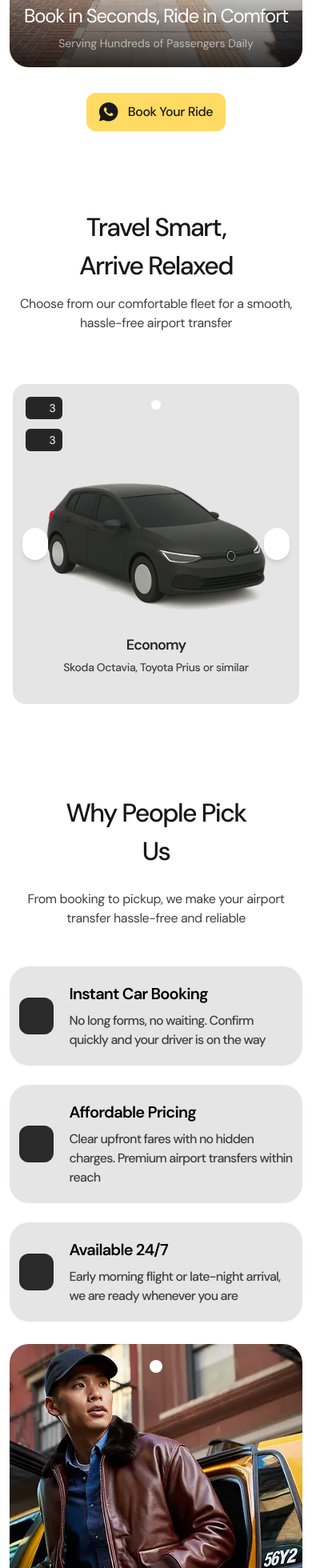
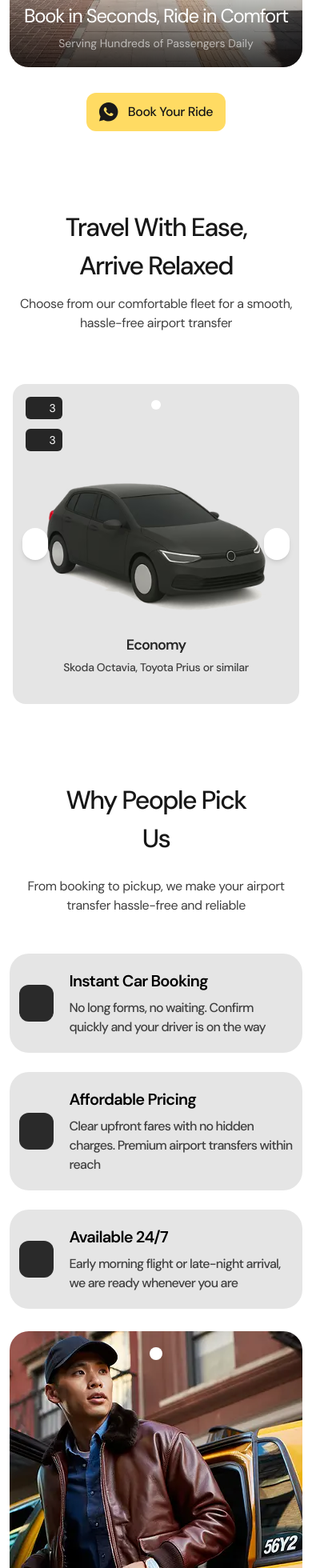
Before and after one commit to Wahab-dev09/btstaxi, a Next.js app: page / in a window 390 px wide. Shown: the part 2290-4250 px from the top of the page at 80% size. Built offline with nearby package versions, Linux system fonts and the light colour scheme; no server answers; some icons are missing.

Commit message:
Spacing Improved

```diff
--- a/app/Components/Benefits.tsx
+++ b/app/Components/Benefits.tsx
@@ -17,7 +17,7 @@ const Benefits = () => {
         { id: 3, image: person3 },
     ];
     return (
-        <section className="w-full bg-white overflow-clip py-12 lg:py-15 font-dm-sans relative">
+        <section className="w-full bg-white overflow-clip py-8 lg:py-15 font-dm-sans relative">
             <div className="max-w-360 mx-auto px-3 relative">
                 <div className="w-full flex flex-col justify-center items-center gap-6 2xl:gap-9 mb-12">
                     <h2 className="text-[32px] sm:text-[39px] 2xl:text-5xl font-medium max-w-60 sm:max-w-none tracking-tighter text-center text-neutral-900">Why People Pick Us</h2>
--- a/app/Components/Cars.tsx
+++ b/app/Components/Cars.tsx
@@ -7,7 +7,7 @@ const Cars = () => {
             <div className="max-w-360 mx-auto px-3 relative">
                 <div className="w-full flex flex-col justify-center items-center gap-3 mb-12">
                 <h2 className="text-[32px] sm:text-[39px] 2xl:text-5xl font-medium max-w-65 sm:max-w-none tracking-tighter text-center text-neutral-900">
-                    Travel Smart, Arrive Relaxed
+                    Travel With Ease, Arrive Relaxed
                 </h2>
                 <p className="text-base 2xl:text-lg text-center text-neutral-700 font-normal tracking-tight">Choose from our comfortable fleet for a smooth, hassle-free airport transfer</p>
                 </div>
--- a/app/Components/FAQ.tsx
+++ b/app/Components/FAQ.tsx
@@ -57,7 +57,7 @@ const FAQ = () => {
     }, [faqclicked]);
 
     return (
-        <section className="w-full bg-white py-16 font-dm-sans">
+        <section className="w-full bg-white py-16 md:py-19 font-dm-sans">
             <div className="max-w-360 mx-auto px-3">
                 {/* Header */}
                 <div className="w-full flex flex-col justify-center items-center gap-6 2xl:gap-9 mb-12">
--- a/app/Components/Locations.tsx
+++ b/app/Components/Locations.tsx
@@ -3,13 +3,13 @@ import LocationCarousel from './LocationCarousel'
 
 const Locations = () => {
   return (
-        <section className="w-full bg-white overflow-x-clip py-18 font-dm-sans relative">
+        <section className="w-full bg-white overflow-x-clip py-12 md:pb-20 font-dm-sans relative">
             <div className="max-w-360 mx-auto px-3 relative">
                 <div className="w-full flex flex-col justify-center items-center gap-3 mb-12">
                 <h2 className="text-[32px] sm:text-[39px] 2xl:text-5xl font-medium max-w-65 sm:max-w-none tracking-tighter text-center text-neutral-900">
                     We Serve 6 Major Airports
                 </h2>
-                <p className="text-base 2xl:text-lg text-neutral-700 font-normal tracking-tight">Reliable transfers from the region's busiest terminals, always on time</p>
+                <p className="text-base 2xl:text-lg text-neutral-700 text-center font-normal tracking-tight">Reliable transfers from the region's busiest terminals, always on time</p>
                 </div>
 
 
--- a/app/Components/Process.tsx
+++ b/app/Components/Process.tsx
@@ -7,7 +7,7 @@ import { process } from './WhyUsData';
 
 const Process = () => {
     return (
-        <section className="w-full bg-white overflow-clip py-12 lg:py-15 font-dm-sans relative">
+        <section className="w-full bg-white overflow-clip py-12 lg:py-17 font-dm-sans relative">
             <div className="max-w-360 mx-auto px-3 relative">
                 <div className="w-full flex flex-col justify-center items-center gap-6 2xl:gap-9 mb-12">
                     <h2 className="text-[32px] sm:text-[39px] 2xl:text-5xl font-medium max-w-60 sm:max-w-none tracking-tighter text-center text-neutral-900">
--- a/app/Components/Reviews.tsx
+++ b/app/Components/Reviews.tsx
@@ -5,7 +5,7 @@ import ReviewsCarousel from "./ReviewsCarousel"
 export default function Reviews() {
 
     return (
-        <section className="w-full bg-white overflow-x-clip py-11 lg:py-15 font-dm-sans relative">
+        <section className="w-full bg-white overflow-x-clip py-11 lg:py-17 font-dm-sans relative">
             <div className="max-w-360 mx-auto px-3 relative">
                 <div className="w-full flex flex-col justify-center items-center gap-3 mb-12">
                 <h2 className="text-[32px] sm:text-[39px] 2xl:text-5xl font-medium max-w-65 sm:max-w-none tracking-tighter text-center text-neutral-900">
```
